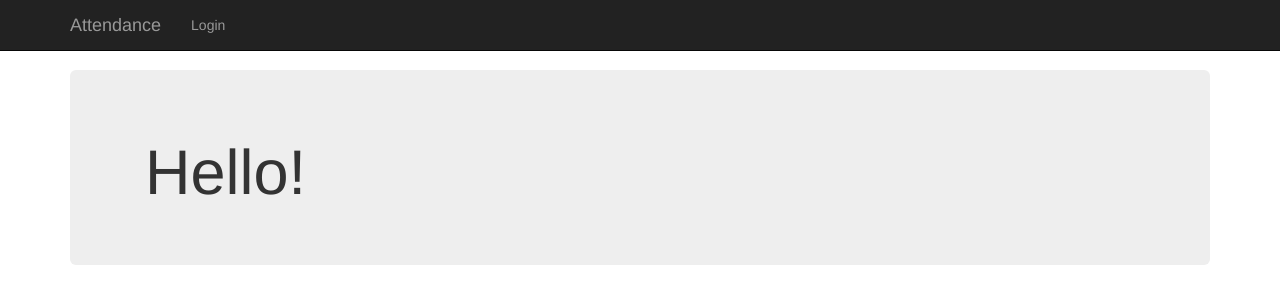
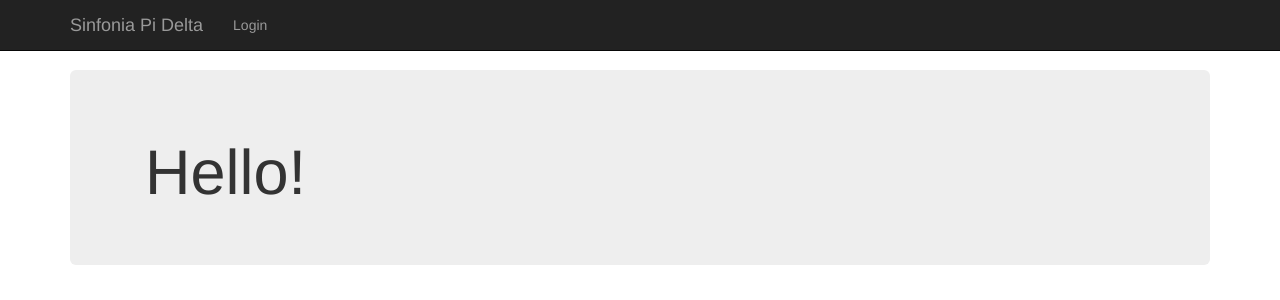
Before and after one commit to clarkperkins/Attendance, a Django app: template Attendance/templates/attendance/home.html in a window 1280 px wide. Shown: the top 300 px of the page. Run offline with Django 3.2, Linux system fonts and the light colour scheme; the template is opened without the code that fills it: most values are stand-ins (such as "Sample title", 1, 10 or a date in 2020); some libraries are stand-ins or nearby versions.

Commit message:
Moved middleware out of Attendance app and into the sinfoniapd project

```diff
--- a/Attendance/templates/attendance/layout.html
+++ b/Attendance/templates/attendance/layout.html
@@ -1,7 +1,7 @@
 <!DOCTYPE html>
 <html lang="en">
   <head>
-    <title>Attendance | {{ title }} </title>
+    <title>Sinfonia Pi Delta | {{ title }} </title>
     <meta charset="utf-8">
     <meta name="viewport" content="width=device-width, initial-scale=1">
 
@@ -27,7 +27,7 @@
             <span class="icon-bar"></span>
             <span class="icon-bar"></span>
           </button>
-          <a class="navbar-brand" href="{% url 'attendance:home' %}">Attendance</a>
+          <a class="navbar-brand" href="{% url 'attendance:home' %}">Sinfonia Pi Delta</a>
         </div>
         <div class="navbar-collapse collapse">
           <!--form class="navbar-form navbar-right" role="form">
--- a/Attendance/views.py
+++ b/Attendance/views.py
@@ -6,9 +6,6 @@ from django.views.decorators.http import require_http_methods
 from django.contrib.auth.models import User
 from Attendance.models import Organization, Meeting, AttendanceRecord
 import json
-import logging
-
-logger = logging.getLogger(__name__)
 
 # Create your views here.
 
--- a/sinfoniapd/settings.py
+++ b/sinfoniapd/settings.py
@@ -46,7 +46,7 @@ MIDDLEWARE_CLASSES = (
     'django.contrib.auth.middleware.AuthenticationMiddleware',
     'django.contrib.messages.middleware.MessageMiddleware',
     'django.middleware.clickjacking.XFrameOptionsMiddleware',
-    'Attendance.middleware.SecureRequiredMiddleware',
+    'sinfoniapd.middleware.SecureRequiredMiddleware',
 )
 
 HTTPS_SUPPORT = True
```
Also changed, not shown: sinfoniapd/middleware.py (renamed from Attendance/middleware.py), 1 other file.
